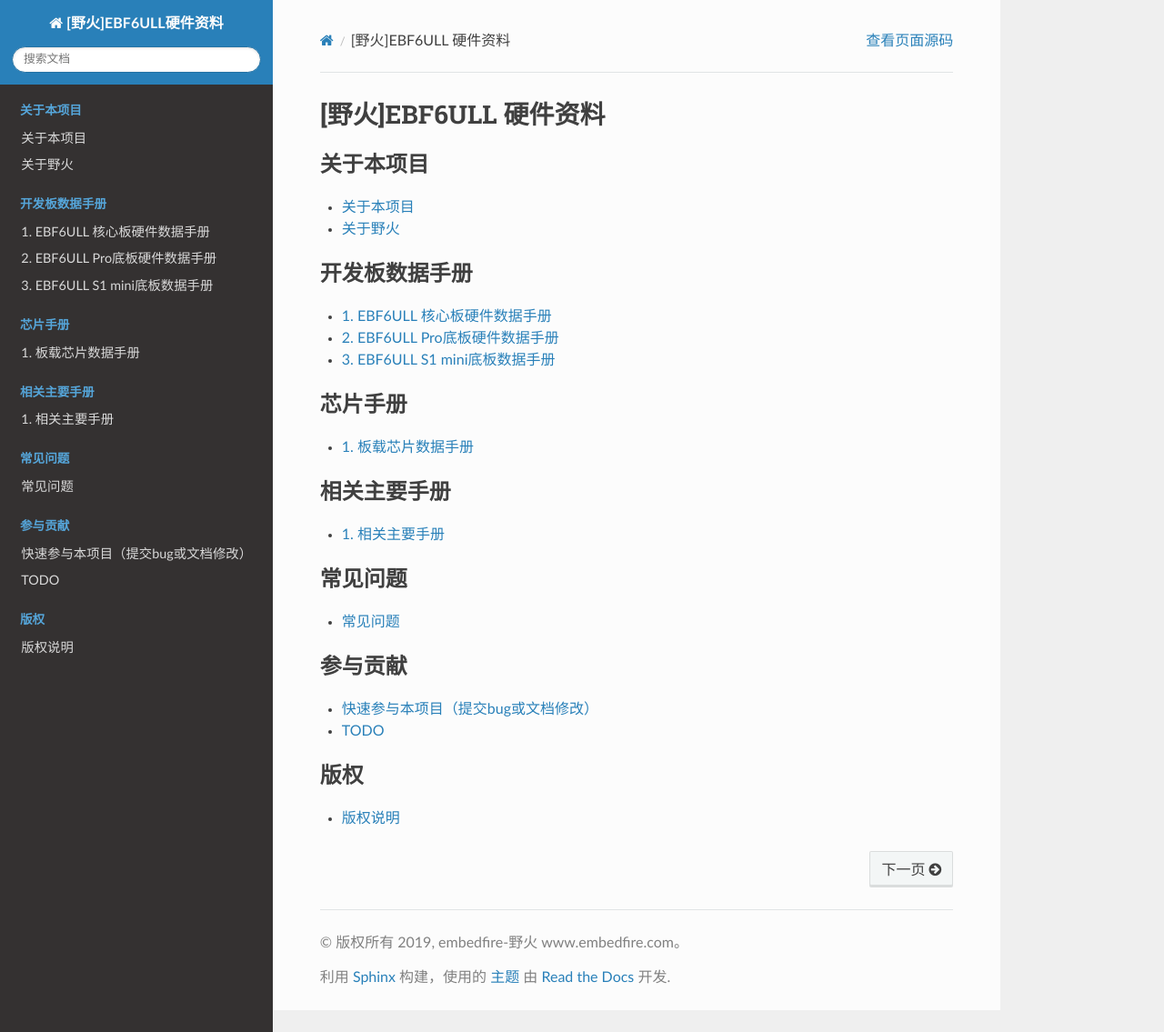
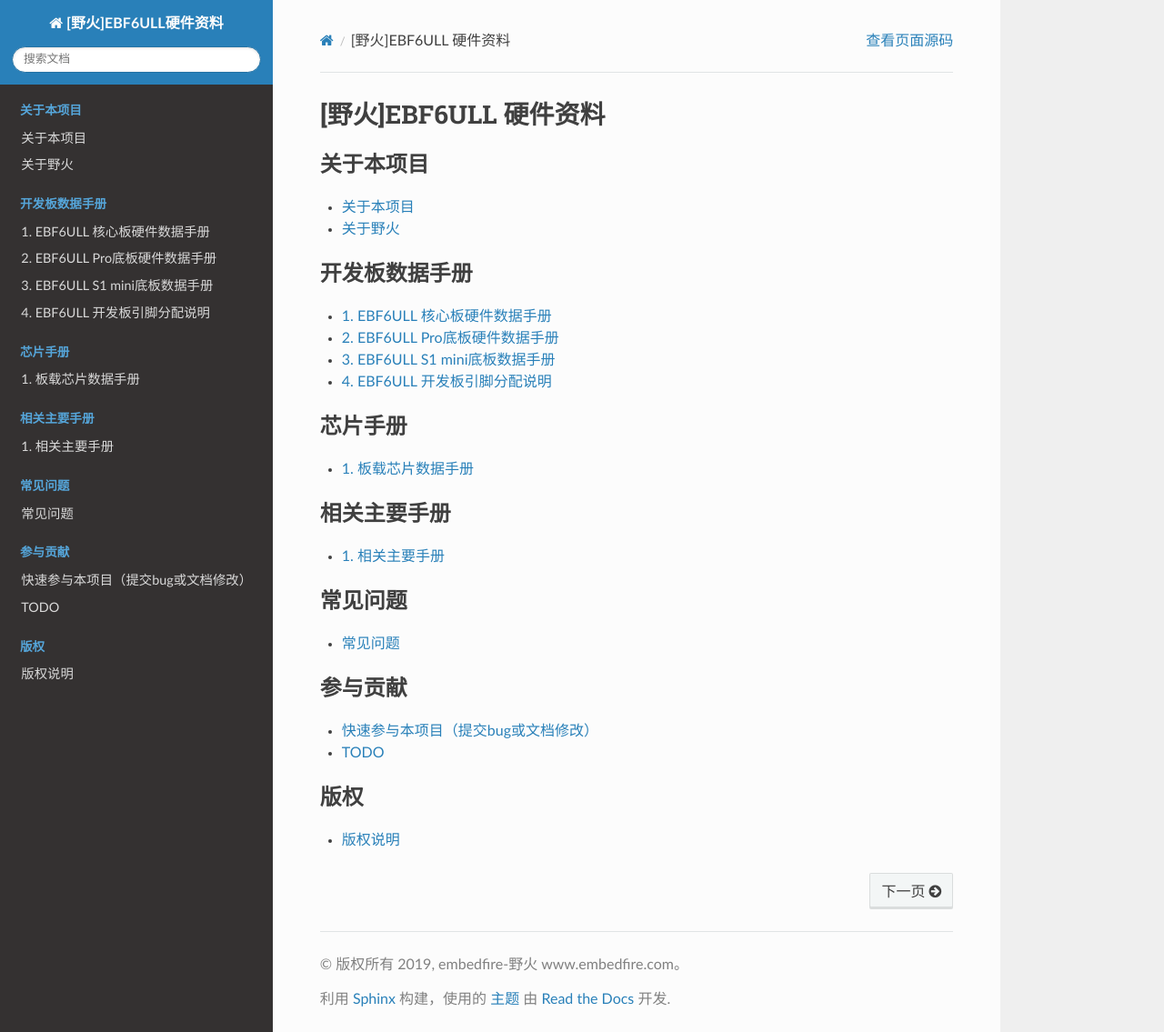
Before and after one commit to Embedfire/ebf_6ull_hardware, a Sphinx documentation site: the page built from documentation/index.rst, in a window 1280 px wide and 1135 px high. Shown: the whole window at 91% size. Built offline with Sphinx 7.4.7 and the Read the Docs theme 2.0.0, drawn with Linux system fonts in a browser that asks for light colours; some of the changed lines change nothing that is shown.

Commit message:
添加imx pin tool 配置文件

```diff
--- /dev/null
+++ b/documentation/board/ebf6ull_pin_tool.rst
@@ -0,0 +1,87 @@
+
+.. vim: syntax=rst
+
+
+EBF6ULL 开发板引脚分配说明
+==========================================
+
+为方便用户使用野火核心板进行二次开发，我们把野火开发板使用到的引脚已整理至资料excel表及i.MX Pins tool中。
+
+- :download:`野火_EBF6ULL S1邮票孔核心板_V1.0引脚分配.xlsx <../../hardware/野火_EBF6ULL S1邮票孔核心板_V1.0引脚分配.xlsx>`
+- :download:`野火_EBF6ULL开发板Pin Tool引脚分配文件 EBF6ULL.mex <../../hardware/EBF6ULL_PIN_TOOL/EBF6ULL.mex>`
+
+其中excel表直接用excel打开查看即可，深度设计建议使用i.MX Pins tool工具配合 ``引脚配置文件EBF6ULL.mex`` 进行查看与调节。
+
+i.MX Pins tool简介
+------------------------
+
+i.MX Pins tool 是用于i.MX系列处理器的一套引脚配置工具。
+它可以使用图形用户界面分配i.MX系列芯片的所有引脚，从复用（复用）到引脚的电气特性，然后生成普通的C代码，然后可以在应用程序中使用。
+
+设计硬件时可以利用它检查硬件复用，非常方便。
+
+软件下载地址：https://www.nxp.com/design/designs/pins-tool-for-i-mx-application-processors:PINS-TOOL-IMX?tab=Design_Tools_Tab
+
+野火_EBF6ULL开发板Pin Tool引脚分配文件
+---------------------------------------------
+
+1. 下载上述软件并安装好后，打开软件并加载 ``EBF6ULL.mex`` 文件导入野火引脚配置，如下图：
+
+    .. image:: media/pin_load_config.png
+        :align: center
+        :alt: 加载配置
+
+#. 加载后，可看到根据野火配置文件生成的一个配置主界面如下图，我们主要使用的是选择功能组、配置功能组属性、选择引脚、
+   查看冲突等功能，其中自动生成的源码会根据引脚功能配置自动调整，但我们的配置文件没有配置引脚具体的上下拉、输入输出等属性，
+   所以千万不要直接使用生成的源码。
+
+    .. image:: media/pin_main_win.png
+        :align: center
+        :alt: 主窗口
+
+
+
+#. 点击 ``配置功能组属性`` 按钮，可以修改功能组的名称、设置是否勾选 ``在默认初始化函数中调用`` 的选项，
+
+    - 选项 ``在默认初始化函数中调用`` 非常重要，只有勾上该选项，该功能组使用到的引脚才会加入到冲突检测，
+      若不勾选，即使检测到有引脚冲突也不会有任何提示。
+
+    - 野火配置文件中，默认已经创建了很多功能组，这些功能组根据野火开发板划分成了核心板、Mini底板、Pro底板、
+      其它常用功能以及测试功能组。
+
+    .. image:: media/pin_init_config.png
+        :align: center
+        :alt: 初始化配置
+
+    .. image:: media/pin_add_test.png
+        :align: center
+        :alt: 添加测试 配置
+
+#. 野火配置文件中默认功能组命名符合如下规则，方便大家在检查冲突时进行选择。
+   命名规则如下：
+    - core_xxx ：core 表示野火EBF_6ULL ``核心板`` 硬件外设使用的引脚功能组xxx，其中的xxx主要是两种FLASH：eMMC、NAND、及内存DDR，
+      其中eMMC和NAND在核心板里只会同时使用其中一种，它们使用的引脚也有大部分是重合的，此处为了方便，
+      配置文件把这两个功能组都默认勾选初始化了，大家可以根据自己实际使用的核心版版本取消其中一个勾选。
+      另外，邮票孔、金手指、BTB版本的核心板只是封装不同，使用的引脚分配是完全一样的。
+
+    - mini_xxx ：mini 表示野火EBF_6ULL ``Mini`` 底板上硬件外设使用的引脚功能组xxx，如串口uart1、以太网enet等。
+
+    - mini_xxx_r_yyy ：功能组命名中带了字符 ``r``，它表示这个xxx外设依赖yyy外设使用的引脚，即使用xxx设备前要使能yyy设备。
+      如 mini_enet1_r_enet 和 mini_enet2_r_enet 表示网口1和网口2都依赖前面名称为mini_enet_mdc的功能组，
+      这两个网口的PHY芯片都需要mdc总线去控制通讯。
+
+    - pro_xxx ：pro表示野火EBF_6ULL ``pro`` 底板上硬件外设使用的引脚功能组xxx，如pro_flexcan1表示can1外设，
+      特别地，Pro底板具有Mini底板的所有功能，所以前面介绍的Mini底板功能组在Pro底板是完全适用的。
+
+    - pro_xxx_r_yyy ：与前面类似，功能组命名中带了字符 ``r``，它表示这个xxx外设依赖yyy外设使用的引脚，
+      如pro_mpu6050_r_i2c1，表示mpu6050模组依赖前面i2c1功能组的引脚，因为开发板上mpu6050是使用i2c1总线进行通讯的。
+
+    - extra_xxx ：extra表示野火EBF6ULL没有默认使用的功能组，但用核心板做二次开发时又非常常用的功能，如spi1...spi4,uart1...uart8等。
+
+    - test_xxx : 这是我们自己常用的想添加某些功能时使用的功能组，有需要的话你也可以添加自己的功能组进行测试。
+
+由于开发板是做验证功能用，所以有不少功能组在Pro底板是有引脚冲突的，不过开发板在软件控制时只使能了冲突时的其中一个，这样才能正常使用，
+做产品开发时建议从硬件上就完全避开冲突。
+
+.. attention:: 经实际使用，有时一些功能外设与GPIO即使使用了同样的引脚，软件也不会提示有冲突，
+   但配置了引脚的上下拉、输入输出等才会提示，所以也不能完全信任该冲突检测。
--- a/documentation/index.rst
+++ b/documentation/index.rst
@@ -24,6 +24,7 @@
    board/ebf6ull
    board/ebf6ull_pro
    board/ebf6ulls1_mini
+   board/ebf6ull_pin_tool
 
 
 .. toctree::
```
Also changed, not shown: documentation/board/media/pin_add_test.png (added), documentation/board/media/pin_init_config.png (added), documentation/board/media/pin_load_config.png (added), documentation/board/media/pin_main_win.png (added), 3 other files.
